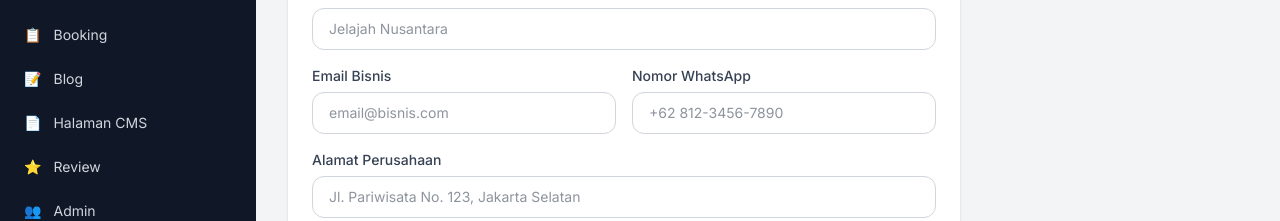
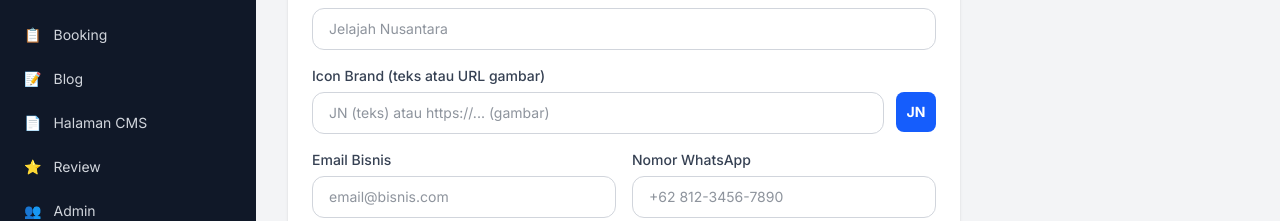
Before and after one commit to kustoro25/tour-booking, a Next.js app: page /admin/settings in a window 1280 px wide. Shown: the part 206-427 px from the top of the page. Built offline with nearby package versions, Linux system fonts and the light colour scheme; no server answers; the database is empty.

Commit message:
cms footer

```diff
--- a/src/app/admin/layout.tsx
+++ b/src/app/admin/layout.tsx
@@ -4,6 +4,14 @@ import { useState, useEffect } from 'react';
 import Link from 'next/link';
 import { usePathname, useRouter } from 'next/navigation';
 import { ToastProvider } from '@/components/ui/Toast';
+
+function BrandIcon({ icon, className }: { icon: string; className?: string }) {
+  if (!icon) return <div className={`${className} flex items-center justify-center text-sm font-bold`}>JN</div>;
+  if (icon.startsWith('http')) {
+    return <img src={icon} alt="brand" className={`${className} object-cover`} />;
+  }
+  return <div className={`${className} flex items-center justify-center text-sm font-bold`}>{icon.substring(0, 2).toUpperCase()}</div>;
+}
 
 const sidebarLinks = [
   { href: '/admin/dashboard', label: 'Dashboard', icon: '📊' },
@@ -22,12 +30,16 @@ export default function AdminLayout({ children }: { children: React.ReactNode })
   const router = useRouter();
   const [sidebarOpen, setSidebarOpen] = useState(false);
   const [brandName, setBrandName] = useState('Jelajah Nusantara');
+  const [brandIcon, setBrandIcon] = useState('JN');
 
   useEffect(() => {
     fetch('/api/settings/public')
       .then(r => r.json())
       .then(data => {
-        if (data.success && data.data?.brandName) setBrandName(data.data.brandName);
+        if (data.success && data.data) {
+          if (data.data.brandName) setBrandName(data.data.brandName);
+          if (data.data.brandIcon) setBrandIcon(data.data.brandIcon);
+        }
       })
       .catch(() => {});
   }, []);
@@ -60,7 +72,7 @@ export default function AdminLayout({ children }: { children: React.ReactNode })
       <aside className={`fixed inset-y-0 left-0 z-50 w-64 bg-gray-900 text-white transform transition-transform lg:translate-x-0 ${sidebarOpen ? 'translate-x-0' : '-translate-x-full'}`}>
         <div className="p-5 border-b border-gray-700">
           <div className="flex items-center gap-2">
-            <div className="w-8 h-8 bg-blue-600 rounded flex items-center justify-center text-sm font-bold">JN</div>
+            <BrandIcon icon={brandIcon} className="w-8 h-8 bg-blue-600 rounded" />
             <div>
               <p className="font-semibold text-sm">{brandName}</p>
               <p className="text-xs text-gray-400">Admin Panel</p>
--- a/src/app/admin/settings/page.tsx
+++ b/src/app/admin/settings/page.tsx
@@ -16,6 +16,7 @@ export default function AdminSettingsPage() {
     companyEmail: '',
     companyPhone: '',
     companyAddress: '',
+    companyIcon: '',
     invoiceTheme: 'modern' as InvoiceTheme,
   });
 
@@ -30,6 +31,7 @@ export default function AdminSettingsPage() {
             companyEmail: data.data.company_email || '',
             companyPhone: data.data.company_phone || '',
             companyAddress: data.data.company_address || '',
+            companyIcon: data.data.company_icon || '',
             invoiceTheme: data.data.invoice_theme || 'modern',
           }));
         }
@@ -51,6 +53,7 @@ export default function AdminSettingsPage() {
           company_email: form.companyEmail,
           company_phone: form.companyPhone,
           company_address: form.companyAddress,
+          company_icon: form.companyIcon,
           invoice_theme: form.invoiceTheme,
         }),
       });
@@ -106,6 +109,27 @@ export default function AdminSettingsPage() {
                 className="w-full px-4 py-2.5 border border-gray-300 rounded-xl text-sm focus:ring-2 focus:ring-blue-500 focus:border-blue-500"
                 placeholder="Jelajah Nusantara"
               />
+            </div>
+            <div>
+              <label className="block text-sm font-medium text-gray-700 mb-1.5">Icon Brand (teks atau URL gambar)</label>
+              <div className="flex gap-3 items-start">
+                <input
+                  type="text"
+                  value={form.companyIcon || ''}
+                  onChange={(e) => setForm({ ...form, companyIcon: e.target.value })}
+                  className="flex-1 px-4 py-2.5 border border-gray-300 rounded-xl text-sm focus:ring-2 focus:ring-blue-500 focus:border-blue-500"
+                  placeholder="JN (teks) atau https://... (gambar)"
+                />
+                <div className="w-10 h-10 rounded-lg bg-blue-600 flex items-center justify-center text-white font-bold text-sm flex-shrink-0">
+                  {form.companyIcon ? (
+                    form.companyIcon.startsWith('http') ? (
+                      <img src={form.companyIcon} alt="icon" className="w-full h-full object-cover rounded-lg" />
+                    ) : (
+                      <span>{form.companyIcon.substring(0, 2).toUpperCase()}</span>
+                    )
+                  ) : 'JN'}
+                </div>
+              </div>
             </div>
             <div className="grid grid-cols-1 sm:grid-cols-2 gap-4">
               <div>
--- a/src/app/api/settings/public/route.ts
+++ b/src/app/api/settings/public/route.ts
@@ -3,11 +3,12 @@ import { prisma } from '@/lib/prisma';
 
 export async function GET() {
   try {
-    const [emailSetting, phoneSetting, addressSetting, brandSetting] = await Promise.all([
+    const [emailSetting, phoneSetting, addressSetting, brandSetting, iconSetting] = await Promise.all([
       prisma.setting.findUnique({ where: { key: 'company_email' } }),
       prisma.setting.findUnique({ where: { key: 'company_phone' } }),
       prisma.setting.findUnique({ where: { key: 'company_address' } }),
       prisma.setting.findUnique({ where: { key: 'company_name' } }),
+      prisma.setting.findUnique({ where: { key: 'company_icon' } }),
     ]);
 
     return NextResponse.json({
@@ -17,6 +18,7 @@ export async function GET() {
         phone: phoneSetting ? JSON.parse(phoneSetting.value) : '+62 812-3456-7890',
         address: addressSetting ? JSON.parse(addressSetting.value) : 'Jl. Pariwisata No. 123, Jakarta Selatan',
         brandName: brandSetting ? JSON.parse(brandSetting.value) : 'Jelajah Nusantara',
+        brandIcon: iconSetting ? JSON.parse(iconSetting.value) : 'JN',
       },
     });
   } catch {
@@ -27,6 +29,7 @@ export async function GET() {
         phone: '+62 812-3456-7890',
         address: 'Jl. Pariwisata No. 123, Jakarta Selatan',
         brandName: 'Jelajah Nusantara',
+        brandIcon: 'JN',
       },
     });
   }
--- a/src/components/layout/Footer.tsx
+++ b/src/components/layout/Footer.tsx
@@ -5,7 +5,7 @@ import Link from 'next/link';
 import { useToast } from '@/components/ui/Toast';
 
 function useCompanyInfo() {
-  const [info, setInfo] = useState({ email: 'info@jelajahnusantara.com', phone: '+62 812-3456-7890', address: 'Jl. Pariwisata No. 123, Jakarta Selatan', brandName: 'Jelajah Nusantara' });
+  const [info, setInfo] = useState({ email: 'info@jelajahnusantara.com', phone: '+62 812-3456-7890', address: 'Jl. Pariwisata No. 123, Jakarta Selatan', brandName: 'Jelajah Nusantara', brandIcon: 'JN' });
   useEffect(() => {
     fetch('/api/settings/public')
       .then(r => r.json())
@@ -98,7 +98,15 @@ export default function Footer() {
           <div className="md:col-span-2">
             <div className="flex items-center gap-2.5 mb-4">
               <div className="w-9 h-9 bg-gradient-to-br from-blue-600 to-teal-600 rounded-xl flex items-center justify-center shadow-md shadow-blue-500/20">
-                <span className="text-white font-bold text-sm">JN</span>
+                {info.brandIcon ? (
+                  info.brandIcon.startsWith('http') ? (
+                    <img src={info.brandIcon} alt="brand" className="w-full h-full object-cover rounded-xl" />
+                  ) : (
+                    <span className="text-white font-bold text-sm">{info.brandIcon.substring(0, 2).toUpperCase()}</span>
+                  )
+                ) : (
+                  <span className="text-white font-bold text-sm">JN</span>
+                )}
               </div>
               <span className="text-xl font-bold text-white">{info.brandName || 'Jelajah Nusantara'}</span>
             </div>
```
